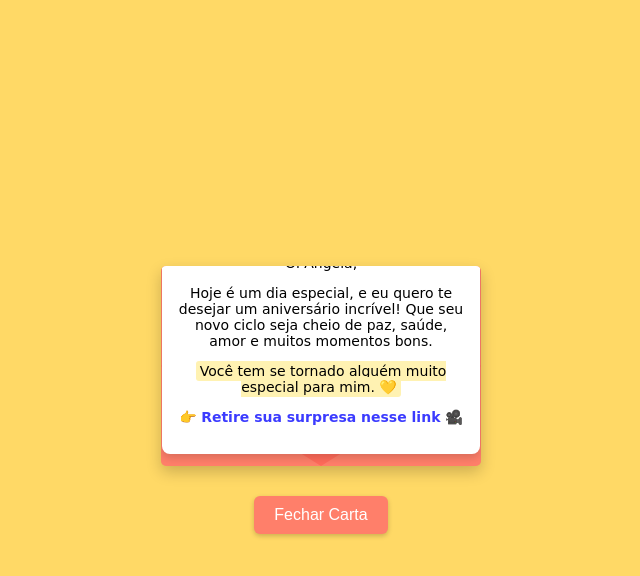
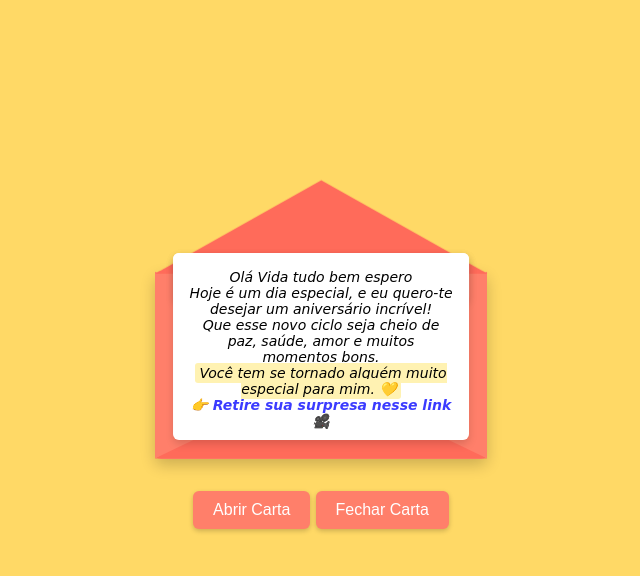
Before and after one commit to DanielsThomaz/HappyHappy-Cartinha-, a plain HTML site: page index.html in a window 1280 px wide. Both pictures are taken after a click on the button "Abrir Carta". Shown: the whole page, without its empty margins (319-959 px from the left). Drawn offline with Linux system fonts and the light colour scheme.

Commit message:
Ultima versão da cartinha de aniversario

```diff
--- a/index.html
+++ b/index.html
@@ -2,31 +2,42 @@
 <html lang="pt-BR">
 <head>
     <meta charset="UTF-8" />
-    <meta name="viewport" content="width=device-width, initial-scale=1.0" />
-    <title>Feliz Aniversário</title>
-    <link rel="stylesheet" href="style.css" />
+    <meta name="viewport" content="width=device-width, initial-scale=1.0"/>
+    <title>Envelope Animado</title>
+    <link rel="stylesheet" href="style.css"/>
 </head>
 <body>
 <div class="container">
     <div class="envelope" id="envelope">
+            <div class="flap-top"></div>
+        <div class="flap-bottom"></div>
+            <div class="heart">❤</div>
+
+            <!-- novos triângulos -->
+            <div class="triangle triangle-left"></div>
+            <div class="triangle triangle-right"></div>
+
+            <div class="letter"> … </div>
+
+        <!-- !!! a carta precisa estar AQUI dentro do envelope !!! -->
         <div class="letter">
-            <p>Oi Angela,</p>
+            <p>Olá Vida tudo bem espero</p>
             <p>
-                Hoje é um dia especial, e eu quero te desejar um aniversário incrível!
-                Que seu novo ciclo seja cheio de paz, saúde, amor e muitos momentos bons.
+                Hoje é um dia especial, e eu quero-te desejar um aniversário incrível!<br/>
+                Que esse novo ciclo seja cheio de paz, saúde, amor e muitos momentos bons.
             </p>
-            <p>
-                <mark>Você tem se tornado alguém muito especial para mim. 💛</mark>
-            </p>
-            <p style="text-align: center;">
-                👉 <a href="https://www.youtube.com/watch?v=dQw4w9WgXcQ" target="_blank">Retire sua surpresa nesse link 🎥</a>
+            <p><mark>Você tem se tornado alguém muito especial para mim. 💛</mark></p>
+            <p class="link">
+                👉 <a href="https://www.youtube.com/watch?v=dQw4w9WgXcQ" target="_blank">
+                Retire sua surpresa nesse link 🎥
+            </a>
             </p>
         </div>
     </div>
 
     <div class="button-wrapper">
         <button id="openButton">Abrir Carta</button>
-        <button id="closeButton" style="display: none;">Fechar Carta</button>
+        <button id="closeButton" class="hidden">Fechar Carta</button>
     </div>
 </div>
 
--- a/script.js
+++ b/script.js
@@ -1,15 +1,17 @@
 const envelope = document.getElementById("envelope");
-const openButton = document.getElementById("openButton");
-const closeButton = document.getElementById("closeButton");
+const openBtn  = document.getElementById("openButton");
+const closeBtn = document.getElementById("closeButton");
 
-openButton.addEventListener("click", () => {
-    envelope.classList.add("open");
-    openButton.style.display = "none";
-    closeButton.style.display = "inline-block";
+// Ao clicar em "Abrir Carta"
+openBtn.addEventListener("click", () => {
+  envelope.classList.add("open");   // dispara animação
+  openBtn.classList.add("hidden");  // esconde botão abrir
+  closeBtn.classList.remove("hidden"); // mostra botão fechar
 });
 
-closeButton.addEventListener("click", () => {
-    envelope.classList.remove("open");
-    closeButton.style.display = "none";
-    openButton.style.display = "inline-block";
+// Ao clicar em "Fechar Carta"
+closeBtn.addEventListener("click", () => {
+  envelope.classList.remove("open");  // fecha flap e esconde carta
+  closeBtn.classList.add("hidden");   // esconde botão fechar
+  openBtn.classList.remove("hidden"); // mostra botão abrir de novo
 });
--- a/style.css
+++ b/style.css
@@ -1,104 +1,189 @@
-body {
+/* RESET BÁSICO */
+* {
   margin: 0;
   padding: 0;
+  box-sizing: border-box;
+}
+
+/* CORPO AMARELO VIBRANTE */
+body {
   background-color: #FFD966;
-    font-family: "Playwrite AU QLD", cursive;
+  font-family: "Playwrite AU NSW", cursive;
+    font-optical-sizing: auto;
+    font-weight: <weight>;
+    font-style: italic;
   display: flex;
   justify-content: center;
   align-items: center;
   height: 100vh;
 }
 
+/* CENTRALIZA E LIMITA LARGURA */
 .container {
-    text-align: center;
-    width: 100%;
-    max-width: 400px;
-    padding: 0 10px;
+  display: flex;
+  flex-direction: column;
+  align-items: center;
+  gap: 8px;
 }
 
-/* Envelope base */
-.envelope {
-    position: relative;
-    width: 90%;
-    max-width: 320px;
-    height: 200px;
-    background: #FF7F6A;
-    border-radius: 5px;
-    box-shadow: 0 6px 15px rgba(0, 0, 0, 0.2);
-    margin: 0 auto;
-    overflow: hidden;
+/* BOTÕES */
+.button-wrapper {
+    margin-top: 24px;
+    justify-content: center;
+    gap: 10px;
+    width: 100%;
 }
 
-/* Abas diagonais do envelope */
-.envelope::before,
-.envelope::after {
-    content: "";
+/* ENVELOPE (perspectiva para animação 3D) */
+.envelope {
+  perspective: 600px;
+  position: relative;
+  width: 130%;
+  max-width: 390px;
+  aspect-ratio: 16 / 9;
+  background: #FF7F6A;
+  border-radius: 6px;
+  box-shadow: 0 6px 15px rgba(0,0,0,0.2);
+  overflow: visible;
+
+}
+/* triângulos verticais nas laterais do envelope */
+.triangle {
   position: absolute;
-    width: 0;
-    height: 0;
-    border-style: solid;
+  top: 0;
+  width: 195px;       /* largura da base do triângulo */
+  height: 100%;      /* altura do envelope */
+  background-color: #ff7f6a; /* cor do flap ou envelope */
+  z-index: 7;        /* abaixo da flap-top mas acima da carta */
 }
 
-/* Aba superior (triângulo invertido) */
-.envelope::before {
-    top: 0;
+/* triângulo apontando para dentro, à esquerda */
+.triangle-left {
   left: 0;
-    border-width: 0 160px 100px 160px;
-    border-color: transparent transparent #FF6B5A transparent;
+  clip-path: polygon(0 0, 100% 50%, 0 100%);
 }
 
-/* Aba inferior (triângulo para cima) */
-.envelope::after {
+/* triângulo apontando para dentro, à direita */
+.triangle-right {
+  right: 0;
+  clip-path: polygon(100% 0, 0 50%, 100% 100%);
+}
+
+/* ABA TRIANGULAR (flap) */
+.flap-top {
+  position: absolute;
+  top: 0; left: 0;
+  width: 100%;
+  height: 50%;
+  background: #FF6B5A;
+  clip-path: polygon(0 0, 100% 0, 50% 100%);
+  transform-origin: 50% 100%;   /* gira pela base */
+  transform-style: preserve-3d; /* mantém o filho (.heart) junto */
+  backface-visibility: visible; /* garante que o “back” apareça */
+  transition: transform 0.6s ease;
+  z-index: 7;
+}
+/* Posicionamento do selo dentro da aba */
+.flap-top .heart {
+  position: absolute;
+  top: 50%;
+  left: 50%;
+  transform: translate(-50%, -50%);
+  font-size: 2rem;
+  color: #fff;
+  pointer-events: none;
+}
+.flap-bottom {
+  position: absolute;
   bottom: 0;
   left: 0;
-    border-width: 100px 160px 0 160px;
-    border-color: #FF6B5A transparent transparent transparent;
+  width: 100%;
+  height: 50%;               /* mesma altura da flap-top */
+  background: #FF6B5A;        /* tom do flap inferior */
+  clip-path: polygon(50% 0, 0 100%, 100% 100%);
+  z-index: 7;
 }
 
-/* Carta */
+/* SELINHO CENTRALIZADO */
+.heart {
+  position: absolute;    /* em relação a .envelope */
+  top: 50%;              /* metade da altura do envelope */
+  left: 50%;             /* metade da largura do envelope */
+  transform: translate(-50%, -50%);
+  z-index: 8;            /* acima das abas */
+  font-size: 2rem;       /* ajuste se quiser maior/menor */
+  color: #fff;           /* cor do coração */
+  pointer-events: none;  /* não atrapalha cliques */
+  text-shadow: 0 1px 2px rgba(0,0,0,0.2);
+}
+
+/* CARTA DENTRO DO ENVELOPE */
 .letter {
   position: absolute;
-    top: 100%;
+  top: 10%;    /* começa escondida abaixo */
   left: 50%;
   transform: translateX(-50%);
-    width: 90%;
-    max-height: 250px;
-    background-color: #fff;
-    border-radius: 8px;
-    box-shadow: 0 4px 8px rgba(0, 0, 0, 0.15);
-    padding: 15px;
+  width: 89%;
+  max-height: 100%;
+  background: #fff;
+  border-radius: 6px;
+  box-shadow: 0 4px 8px rgba(0,0,0,0.15);
+  padding: 16px;
   font-size: 14px;
   text-align: center;
   overflow-y: auto;
   transition: top 0.6s ease;
-    z-index: 2; /* Fica sobre as abas */
+  z-index: 6;
 }
 
-/* Quando envelope abre */
-.envelope.open .letter {
-    top: -40px; /* Sobe parcialmente */
-}
-
-/* Texto destacado */
+/* MARCAÇÃO & LINK */
 .letter mark {
   background-color: #FFF2B2;
   padding: 2px 4px;
   border-radius: 3px;
 }
-
-/* Link */
 .letter a {
   color: #3B3BFF;
   font-weight: bold;
   text-decoration: none;
+
 }
 .letter a:hover {
   text-decoration: underline;
 }
+/* Keyframes para a carta ‘saltar’ e depois assentar */
+@keyframes letter-drop {
+  0%   { top: 80%; transform: translateX(-50%); }
+  60%  { top: 5%;  transform: translateX(-50%); }
+  80%  { top: 25%; transform: translateX(-50%); }
+  100% { top: 20%; transform: translateX(-50%); }
+}
 
-/* Botões */
-.button-wrapper {
-    margin-top: 30px;
+/* Se você ainda usar letter-rise, ajuste assim: */
+@keyframes letter-rise {
+  /* 0%: carta começa no meio (fechada) */
+  0%   { top: 60%; transform: translate(-50%, 0); }
+
+  /* 100%: carta sobe para fora, acima do envelope */
+  100% { top: -10%; transform: translate(-50%, 0); }
+}
+
+/* E na regra de abertura, aplique o letter-drop: */
+.envelope.open .letter {
+  animation: letter-drop 0.8s ease-out forwards;
+  z-index: 4;
+}
+
+/* Quando abrir, rotaciona a aba e dispara a animação da carta */
+.envelope.open .flap-top{
+    /* primeiro gira pra trás (-180°) e depois desloca pra cima (-100% da própria altura) */
+    transform: translateY(-197%) rotateX(180deg);
+    z-index: 9;
+}
+
+.envelope.open .letter {
+  animation: letter-rise 0.6s ease-out forwards;
+  z-index: 9;
 }
 
 button {
@@ -106,21 +191,20 @@ button {
   background-color: #FF7F6A;
   border: none;
   border-radius: 6px;
-    color: white;
+  color: #fff;
   font-size: 16px;
   cursor: pointer;
   box-shadow: 0 2px 5px rgba(0,0,0,0.2);
   transition: background-color 0.3s ease;
 }
-
 button:hover {
   background-color: #f06c64;
 }
 
-/* Ajuste extra para telas menores que 375px */
-@media (max-width: 375px) {
-    .envelope {
-        height: 180px;
+/* AJUSTE PARA TELAS MUITO ESTREITAS */
+@media (max-width: 414px) {
+  .flap .heart {
+    font-size: 1.6rem;
   }
   .letter {
     font-size: 13px;
```
Lines whose indentation alone changed are shown as unchanged.
